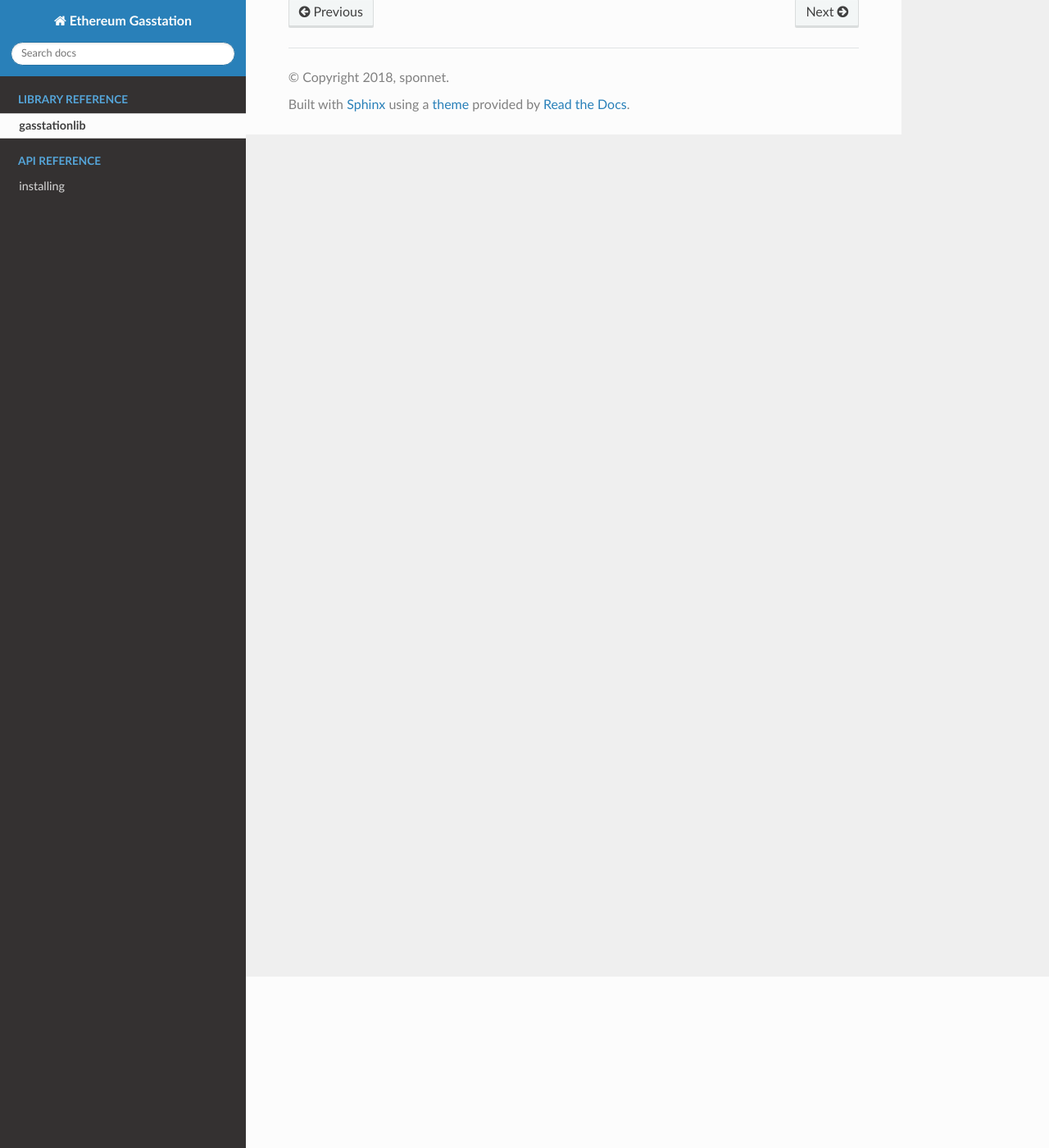
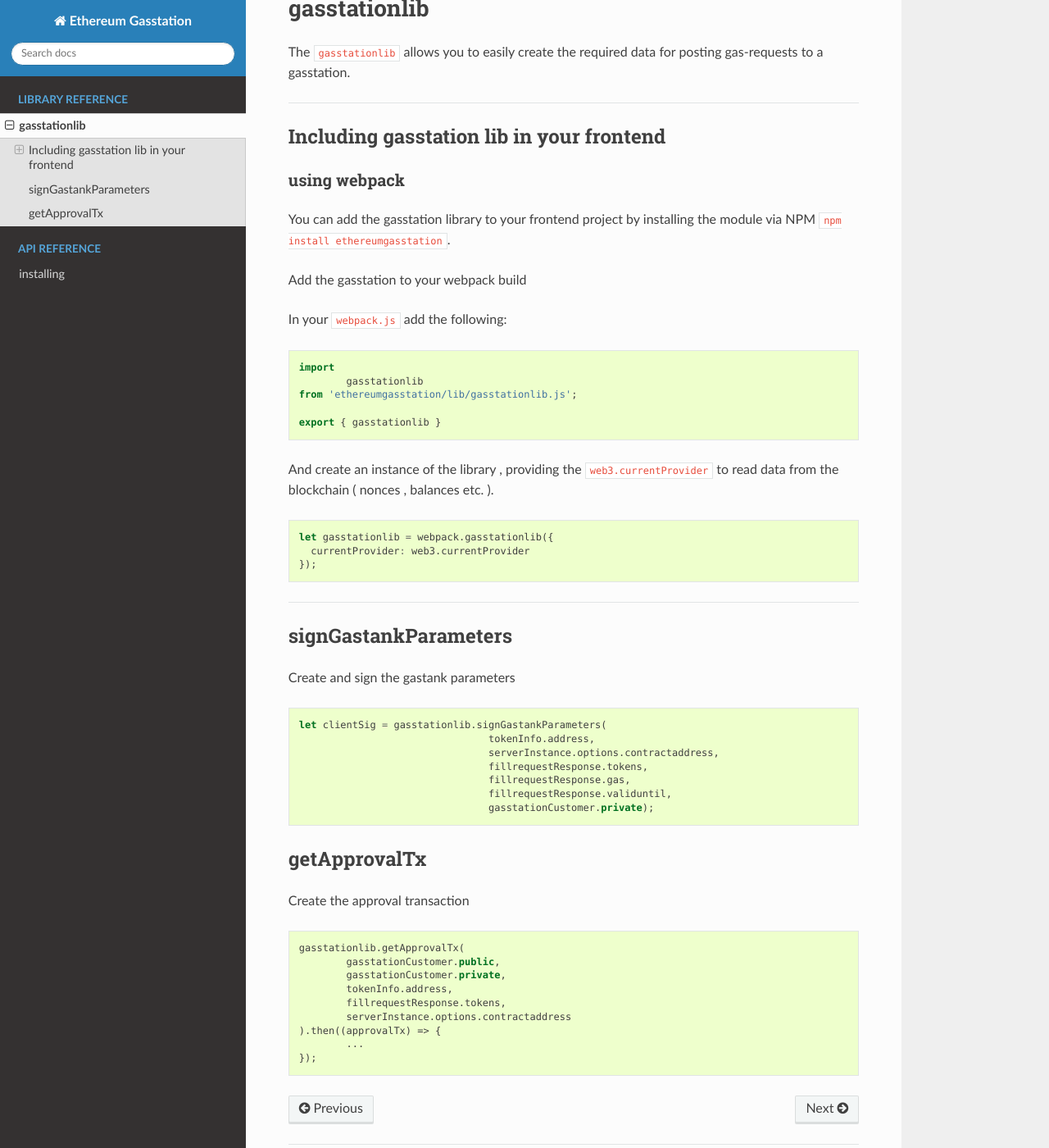
Before and after one commit to EthereumGasStation/ethereumgasstation, a Sphinx documentation site: the page built from docs/source/gasstationlib.rst, in a window 1280 px wide and 1400 px high, scrolled down 209 px. Shown: the whole window at 82% size. Built offline with Sphinx 7.4.7 and the Read the Docs theme 2.0.0, drawn with Linux system fonts in a browser that asks for light colours; some of the changed text lies outside the part shown.

Commit message:
updated docs

```diff
--- a/docs/source/conf.py
+++ b/docs/source/conf.py
@@ -26,7 +26,7 @@ author = u'sponnet'
 # The short X.Y version
 version = u''
 # The full version, including alpha/beta/rc tags
-release = u'0.01'
+release = u'0.0.11'
 
 
 # -- General configuration ---------------------------------------------------
--- a/docs/source/gasstationlib.rst
+++ b/docs/source/gasstationlib.rst
@@ -1,5 +1,83 @@
+
+.. include:: include_announcement.rst
+
 =============
 gasstationlib
 =============
 
-Placeholder for gasstationlib docs
+The ``gasstationlib`` allows you to easily create the required data for posting gas-requests to a gasstation.
+
+
+------------------------------------------------------------------------------
+
+Including gasstation lib in your frontend
+=========================================
+
+-------------
+using webpack
+-------------
+
+You can add the gasstation library to your frontend project by installing the module via NPM
+``npm install ethereumgasstation``.
+
+Add the gasstation to your webpack build
+
+In your ``webpack.js`` add the following:
+
+.. code-block:: javascript
+
+	import
+		gasstationlib
+	from 'ethereumgasstation/lib/gasstationlib.js';
+
+	export { gasstationlib }
+
+And create an instance of the library , providing the ``web3.currentProvider`` to read data from the blockchain ( nonces , balances etc. ).
+
+.. code-block:: javascript
+
+
+        let gasstationlib = webpack.gasstationlib({
+          currentProvider: web3.currentProvider
+        });
+
+
+------------------------------------------------------------------------------
+
+
+signGastankParameters
+=====================
+
+Create and sign the gastank parameters
+
+
+.. code-block:: javascript
+
+
+	let clientSig = gasstationlib.signGastankParameters(
+					tokenInfo.address,
+					serverInstance.options.contractaddress,
+					fillrequestResponse.tokens,
+					fillrequestResponse.gas,
+					fillrequestResponse.validuntil,
+					gasstationCustomer.private);
+
+
+getApprovalTx
+=============
+
+Create the approval transaction
+
+
+
+.. code-block:: javascript
+
+			gasstationlib.getApprovalTx(
+				gasstationCustomer.public,
+				gasstationCustomer.private,
+				tokenInfo.address,
+				fillrequestResponse.tokens,
+				serverInstance.options.contractaddress
+			).then((approvalTx) => {
+				...
+			});
--- /dev/null
+++ b/docs/source/include_announcement.rst
@@ -0,0 +1,2 @@
+
+.. note:: This documentation is a work in progress.
```
Also changed, not shown: docs/source/index.rst (+4 -7 lines).
